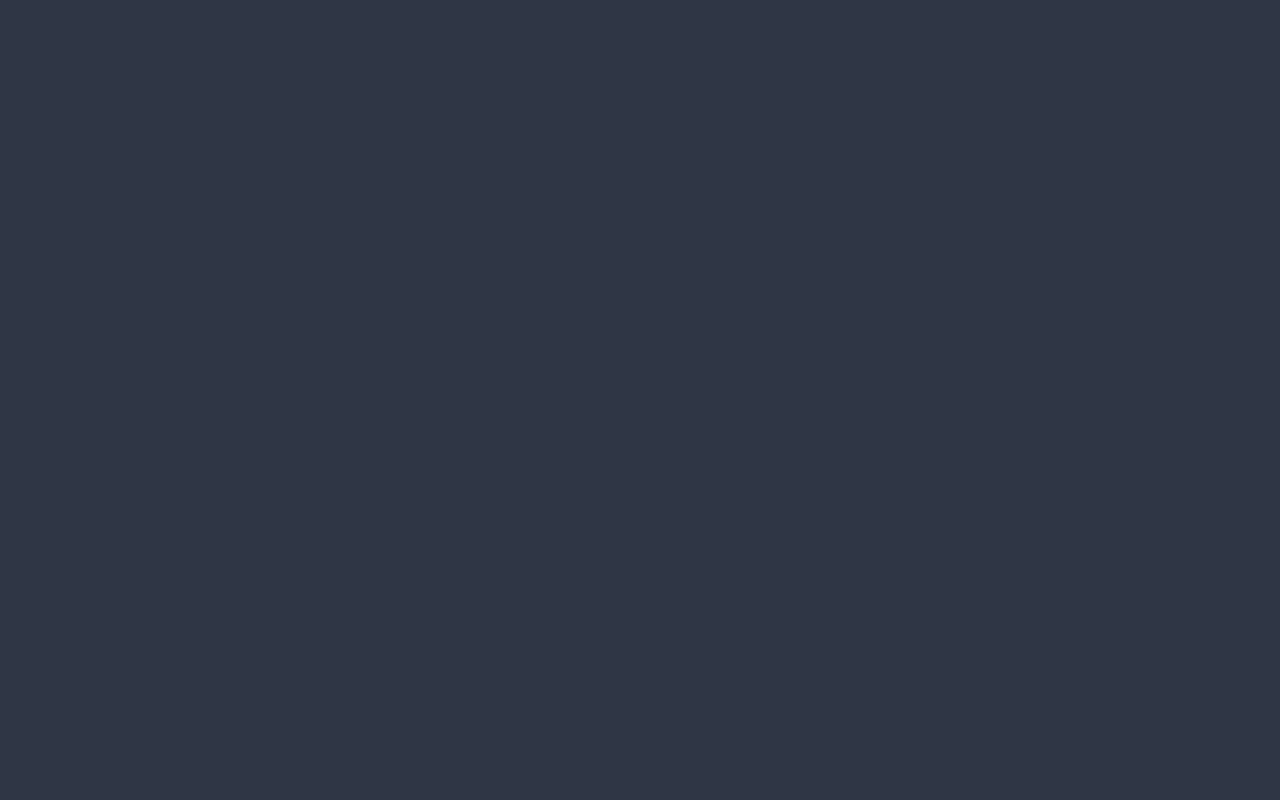
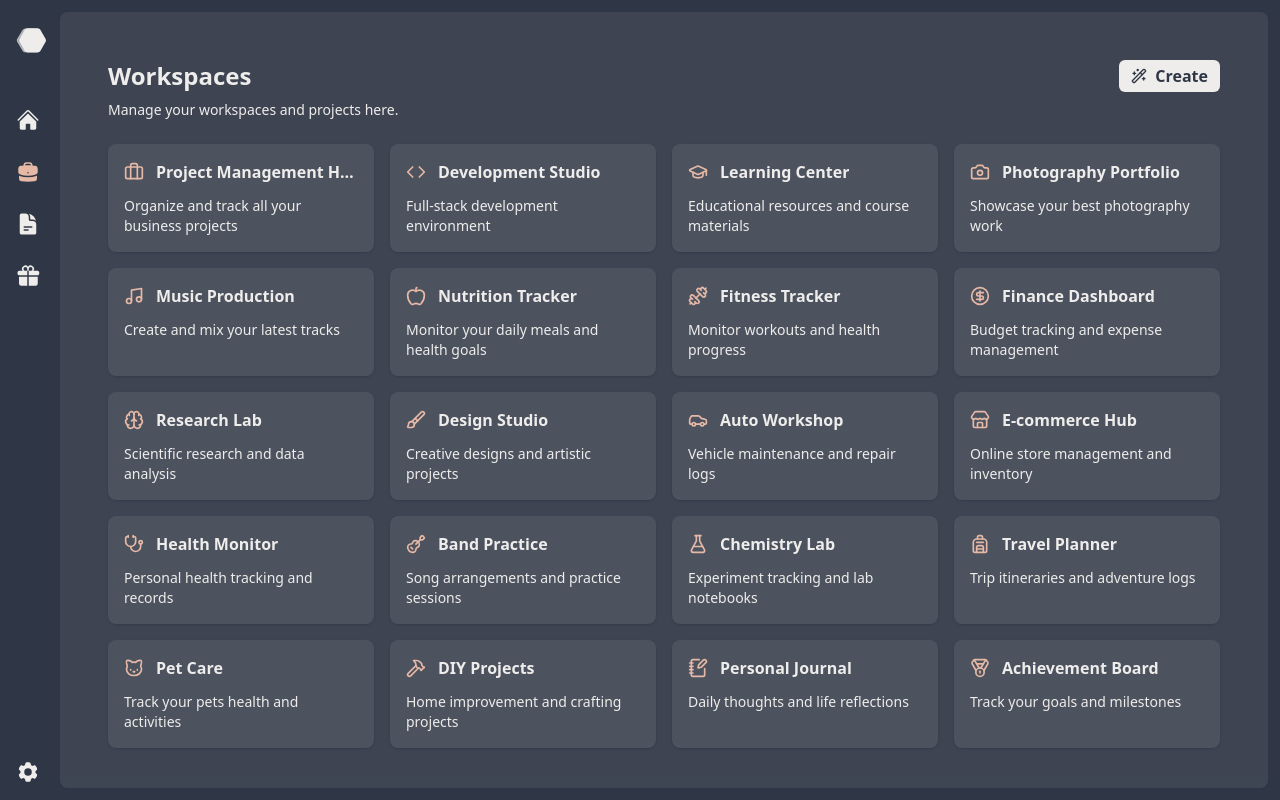
Before and after one commit to Ahmed6253/Hive, a React (Vite) app: page /workspaces in a window 1280 px wide. Before the commit this address had no page. Built offline with nearby package versions, Linux system fonts and the light colour scheme.

Commit message:
feat: add lucide-react icons and enhance workspace layout with new styles and functionality

```diff
--- a/package.json
+++ b/package.json
@@ -12,6 +12,7 @@
   "dependencies": {
     "@heroicons/react": "^2.2.0",
     "@tailwindcss/vite": "^4.0.15",
+    "lucide-react": "^0.541.0",
     "react": "^19.0.0",
     "react-dom": "^19.0.0",
     "react-router-dom": "^7.6.0",
--- a/src/components/AnimatedLogo.jsx
+++ b/src/components/AnimatedLogo.tsx
@@ -1,8 +1,4 @@
-import useSideBarStore from "../stores/useSideBar";
-
-const AnimatedLogo = () => {
-  const isOpen = useSideBarStore((state) => state.isOpen);
-
+const AnimatedLogo = ({ isOpen }: { isOpen: boolean }) => {
   return (
     <div className="flex items-center gap-3 mt-4">
       <svg
--- a/src/components/Layout.tsx
+++ b/src/components/Layout.tsx
@@ -2,18 +2,28 @@ import { Outlet } from "react-router-dom";
 import Sidebar from "./sidebar";
 import Loader from "./loader";
 import { useEffect, useState } from "react";
+import useSideBarStore from "../stores/useSideBar";
+
 const Layout = () => {
+  const isOpen = useSideBarStore((state) => state.isOpen);
   const [isLoading, setIsLoading] = useState(true);
+
   useEffect(() => {
     setTimeout(() => {
       setIsLoading(false);
     }, 2500);
   }, []);
+
   return (
     <div className="flex h-screen">
       <Loader isLoading={isLoading} />
       <Sidebar />
-      <main className="flex-1 overflow-auto bg-card rounded-lg m-3 p-4">
+
+      <main
+        className={`flex-1 overflow-auto bg-card rounded-lg m-3 ml-0 p-6 ${
+          isOpen && "sm:block hidden "
+        }`}
+      >
         <Outlet />
       </main>
     </div>
--- a/src/components/sidebar.tsx
+++ b/src/components/sidebar.tsx
@@ -11,25 +11,23 @@ const Sidebar = () => {
 
   return (
     <div
+      onClick={() => {
+        !isOpen && toggleSideBar();
+      }}
       className={`flex h-screen  flex-col bg-transparent transition-all duration-500  overflow-hidden ${
-        isOpen ? "w-46" : "w-11"
+        isOpen ? "sm:w-46 w-full" : "w-15"
       }`}
     >
-      <div className="flex h-16 items-center justify-between pl-4 relative">
-        <AnimatedLogo />
+      <div className="flex h-16 items-center justify-between pl-4.5 relative">
+        <AnimatedLogo isOpen={isOpen} />
         <ChevronLeftIcon
           onClick={toggleSideBar}
-          className={`w-5 mt-8 cursor-pointer -right-2 transition-all duration-700 absolute ${
-            !isOpen ? "hidden opacity-0" : "block opacity-100"
+          className={`w-5 mt-8 cursor-pointer  transition-all duration-500 absolute ${
+            !isOpen ? " opacity-0 -right-4" : " opacity-100 right-2"
           }`}
         />
       </div>
-      <nav
-        onClick={() => {
-          !isOpen && toggleSideBar();
-        }}
-        className="flex-1 flex flex-col space-y-1 px-2 py-4 mt-5"
-      >
+      <nav className="flex-1 flex gap-2 flex-col space-y-1 px-2 py-4 mt-5">
         {routes.map((route: Route) => (
           <NavLink
             key={route.name}
--- a/src/index.css
+++ b/src/index.css
@@ -8,6 +8,7 @@
   --color-accent: var(--accent);
   --color-success: var(--success);
   --color-error: var(--error);
+  --color-text: var(--text);
 }
 
 :root {
@@ -29,6 +30,7 @@
   --accent: rgba(165, 123, 93, 1);
   --success: rgba(136, 172, 161, 1);
   --error: rgba(125, 66, 69, 1);
+  --text: rgba(238, 237, 235, 1);
 }
 
 @keyframes rotate {
@@ -115,3 +117,9 @@
 #left {
   animation: left 2s ease-in-out infinite;
 }
+
+@layer components {
+  .btn {
+    @apply flex h-fit px-3 rounded-md font-semibold py-1 items-center bg-text text-bg cursor-pointer hover:bg-text/95 hover:shadow-md;
+  }
+}
--- a/src/pages/Workspace.tsx
+++ b/src/pages/Workspace.tsx
@@ -1,8 +1,241 @@
+import {
+  Aperture,
+  Apple,
+  Atom,
+  Backpack,
+  Bike,
+  BookOpenText,
+  Brain,
+  Briefcase,
+  Brush,
+  Camera,
+  Car,
+  Cat,
+  CircleDollarSign,
+  ClipboardPenLine,
+  Code,
+  Dog,
+  Drill,
+  Drum,
+  Dumbbell,
+  FlaskConical,
+  GraduationCap,
+  Guitar,
+  Hammer,
+  Keyboard,
+  Medal,
+  Mic,
+  Monitor,
+  Music,
+  NotebookPen,
+  Piano,
+  Plus,
+  Shirt,
+  Stethoscope,
+  Store,
+  Tablets,
+  WandSparkles,
+  Wrench,
+} from "lucide-react";
+
 const Workspace = () => {
+  const Icons = {
+    work: <Briefcase className="w-5 h-5" />,
+    dumbbell: <Dumbbell className="w-5 h-5" />,
+    graduation: <GraduationCap className="w-5 h-5" />,
+    bookOpen: <BookOpenText className="w-5 h-5" />,
+    notebook: <NotebookPen className="w-5 h-5" />,
+    code: <Code className="w-5 h-5" />,
+    car: <Car className="w-5 h-5" />,
+    apple: <Apple className="w-5 h-5" />,
+    drill: <Drill className="w-5 h-5" />,
+    aperture: <Aperture className="w-5 h-5" />,
+    atom: <Atom className="w-5 h-5" />,
+    bike: <Bike className="w-5 h-5" />,
+    brush: <Brush className="w-5 h-5" />,
+    brain: <Brain className="w-5 h-5" />,
+    cat: <Cat className="w-5 h-5" />,
+    camera: <Camera className="w-5 h-5" />,
+    dollar: <CircleDollarSign className="w-5 h-5" />,
+    clipboard: <ClipboardPenLine className="w-5 h-5" />,
+    flask: <FlaskConical className="w-5 h-5" />,
+    monitor: <Monitor className="w-5 h-5" />,
+    shirt: <Shirt className="w-5 h-5" />,
+    music: <Music className="w-5 h-5" />,
+    guitar: <Guitar className="w-5 h-5" />,
+    piano: <Piano className="w-5 h-5" />,
+    drum: <Drum className="w-5 h-5" />,
+    mic: <Mic className="w-5 h-5" />,
+    backpack: <Backpack className="w-5 h-5" />,
+    dog: <Dog className="w-5 h-5" />,
+    keyboard: <Keyboard className="w-5 h-5" />,
+    hammer: <Hammer className="w-5 h-5" />,
+    medal: <Medal className="w-5 h-5" />,
+    wrench: <Wrench className="w-5 h-5" />,
+    tablets: <Tablets className="w-5 h-5" />,
+    stethoscope: <Stethoscope className="w-5 h-5" />,
+    store: <Store className="w-5 h-5" />,
+  };
+
+  interface workspace {
+    id: number;
+    icon: keyof typeof Icons;
+    title: string;
+    description: string;
+  }
+
+  const dummyWorkspaces: workspace[] = [
+    {
+      id: 1,
+      icon: "work",
+      title: "Project Management Hub",
+      description: "Organize and track all your business projects",
+    },
+    {
+      id: 2,
+      icon: "code",
+      title: "Development Studio",
+      description: "Full-stack development environment",
+    },
+    {
+      id: 3,
+      icon: "graduation",
+      title: "Learning Center",
+      description: "Educational resources and course materials",
+    },
+    {
+      id: 4,
+      icon: "camera",
+      title: "Photography Portfolio",
+      description: "Showcase your best photography work",
+    },
+    {
+      id: 5,
+      icon: "music",
+      title: "Music Production",
+      description: "Create and mix your latest tracks",
+    },
+    {
+      id: 6,
+      icon: "apple",
+      title: "Nutrition Tracker",
+      description: "Monitor your daily meals and health goals",
+    },
+    {
+      id: 7,
+      icon: "dumbbell",
+      title: "Fitness Tracker",
+      description: "Monitor workouts and health progress",
+    },
+    {
+      id: 8,
+      icon: "dollar",
+      title: "Finance Dashboard",
+      description: "Budget tracking and expense management",
+    },
+    {
+      id: 9,
+      icon: "brain",
+      title: "Research Lab",
+      description: "Scientific research and data analysis",
+    },
+    {
+      id: 10,
+      icon: "brush",
+      title: "Design Studio",
+      description: "Creative designs and artistic projects",
+    },
+    {
+      id: 11,
+      icon: "car",
+      title: "Auto Workshop",
+      description: "Vehicle maintenance and repair logs",
+    },
+    {
+      id: 12,
+      icon: "store",
+      title: "E-commerce Hub",
+      description: "Online store management and inventory",
+    },
+    {
+      id: 13,
+      icon: "stethoscope",
+      title: "Health Monitor",
+      description: "Personal health tracking and records",
+    },
+    {
+      id: 14,
+      icon: "guitar",
+      title: "Band Practice",
+      description: "Song arrangements and practice sessions",
+    },
+    {
+      id: 15,
+      icon: "flask",
+      title: "Chemistry Lab",
+      description: "Experiment tracking and lab notebooks",
+    },
+    {
+      id: 16,
+      icon: "backpack",
+      title: "Travel Planner",
+      description: "Trip itineraries and adventure logs",
+    },
+    {
+      id: 17,
+      icon: "cat",
+      title: "Pet Care",
+      description: "Track your pets health and activities",
+    },
+    {
+      id: 18,
+      icon: "hammer",
+      title: "DIY Projects",
+      description: "Home improvement and crafting projects",
+    },
+    {
+      id: 19,
+      icon: "notebook",
+      title: "Personal Journal",
+      description: "Daily thoughts and life reflections",
+    },
+    {
+      id: 20,
+      icon: "medal",
+      title: "Achievement Board",
+      description: "Track your goals and milestones",
+    },
+  ];
+
   return (
-    <div>
-      <h1 className="text-2xl font-bold mb-4">Workspace</h1>
-      <p>Manage your tasks and projects here</p>
+    <div className="p-6">
+      <div className="flex justify-between">
+        <div>
+          <h1 className="text-2xl font-bold mb-2">Workspaces</h1>
+          <p className="text-sm  mb-6">
+            Manage your workspaces and projects here.
+          </p>
+        </div>
+        <button className="btn">
+          <WandSparkles className="w-4 h-4 mr-2" /> Create
+        </button>
+      </div>
+      <div className="grid grid-cols-1 sm:grid-cols-2 md:grid-cols-3 lg:grid-cols-4 gap-4">
+        {dummyWorkspaces.map((workspace) => (
+          <div
+            key={workspace.id}
+            className="p-4 bg-card rounded-lg shadow-sm hover:shadow-md transition-shadow cursor-pointer"
+          >
+            <div className="flex items-center mb-3">
+              <div className=" mr-3 flex-shrink-0 text-primary">
+                {Icons[workspace.icon]}
+              </div>
+              <p className="font-semibold  truncate">{workspace.title}</p>
+            </div>
+            <p className="text-sm ">{workspace.description}</p>
+          </div>
+        ))}
+      </div>
     </div>
   );
 };
--- a/src/routes/index.tsx
+++ b/src/routes/index.tsx
@@ -20,8 +20,8 @@ export const routes: Route[] = [
     icon: HomeIcon,
   },
   {
-    path: "/workspace",
-    name: "Workspace",
+    path: "/workspaces",
+    name: "Workspaces",
     element: <Workspace />,
     icon: BriefcaseIcon,
   },
```
Also changed, not shown: 1 other file (tests, documents, lock files or other folders).
